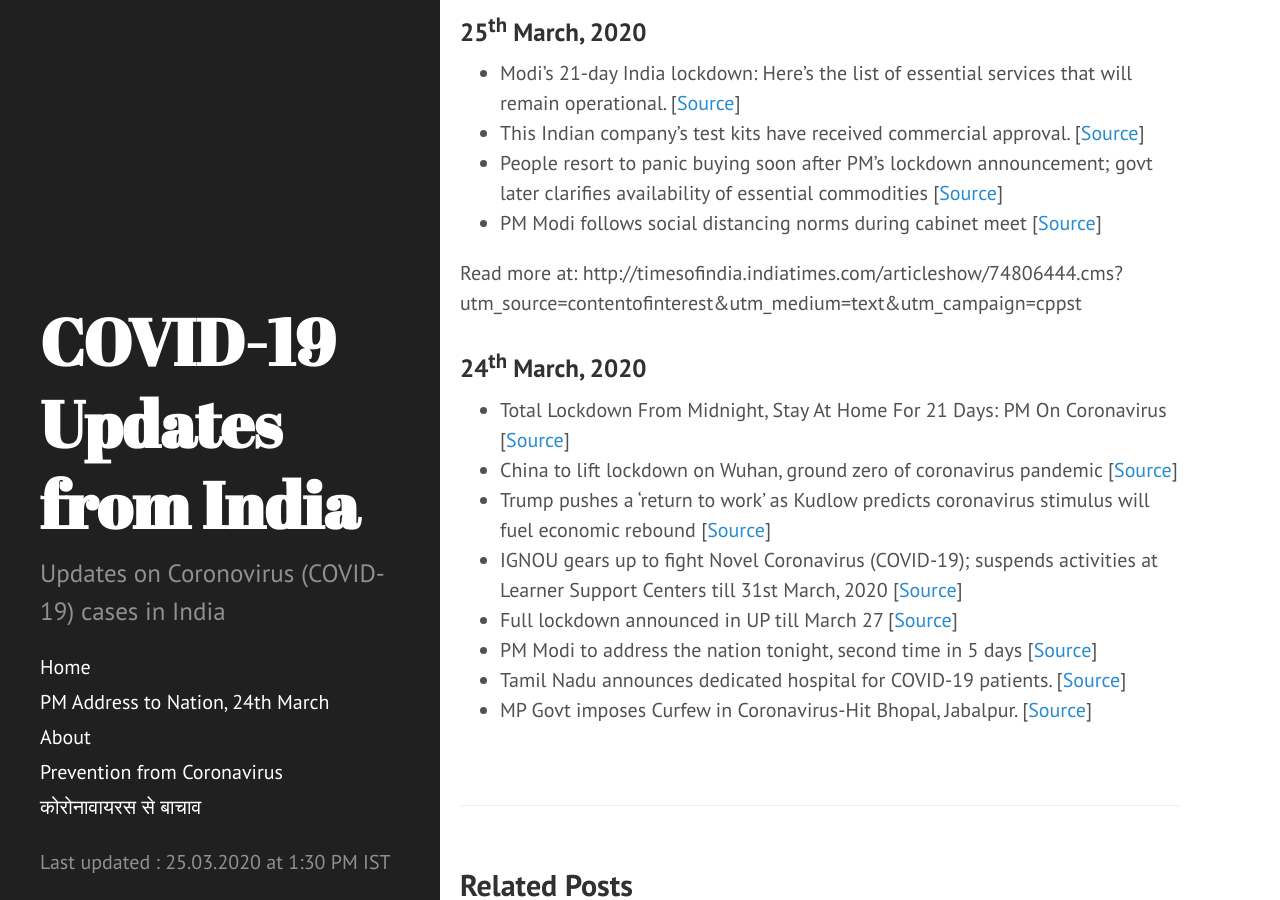
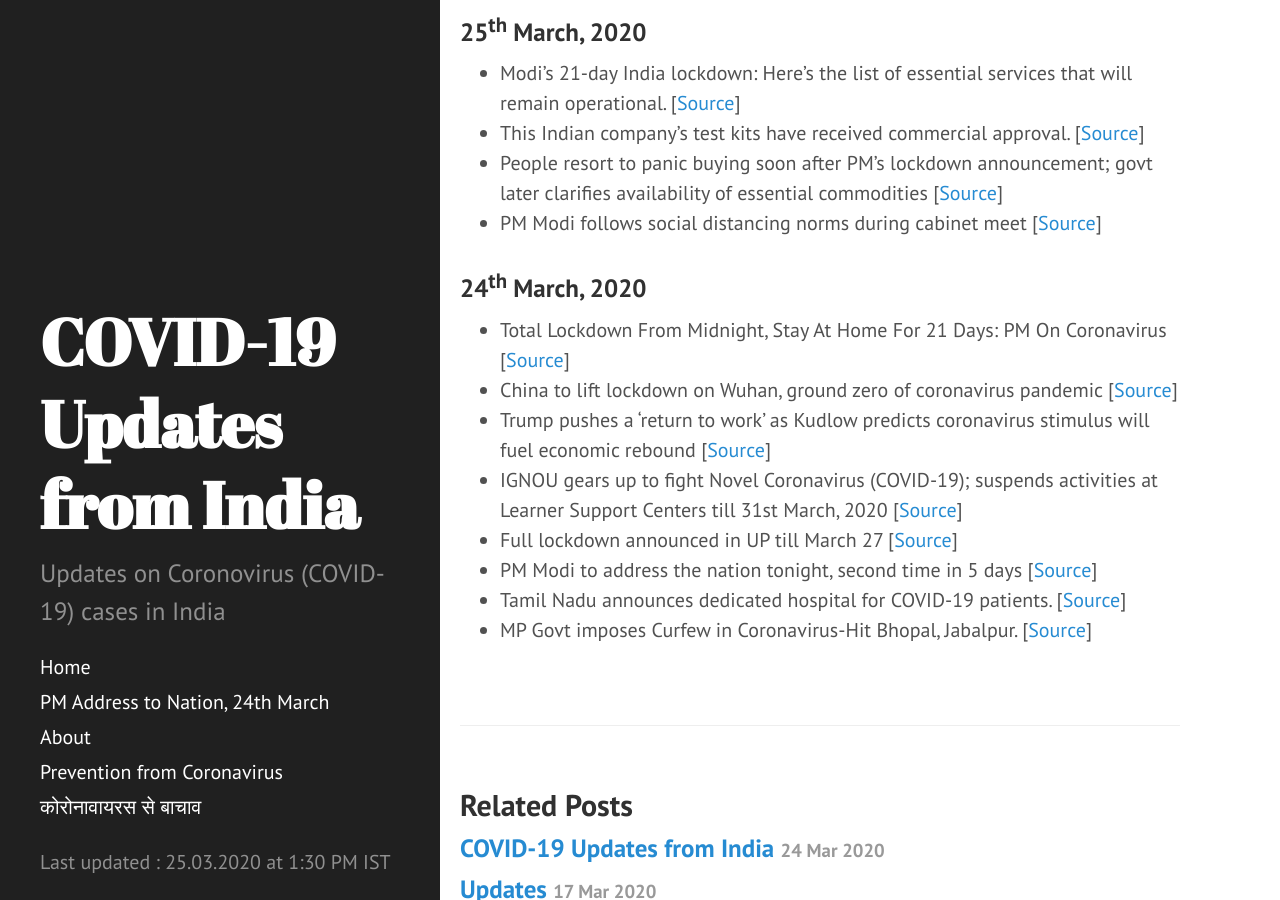
Before and after one commit to bhooraj/covid19updates-india, a Jekyll site: the page built from _posts/2020-03-24-Latest-updates.md, in a window 1280 px wide and 900 px high, scrolled down 1429 px. Built offline with Jekyll 4.4.1, drawn with Linux system fonts in a browser that asks for light colours.

Commit message:
Update 2020-03-24-Latest-updates.md

```diff
--- a/_posts/2020-03-24-Latest-updates.md
+++ b/_posts/2020-03-24-Latest-updates.md
@@ -16,8 +16,6 @@
 - People resort to panic buying soon after PM's lockdown announcement; govt later clarifies availability of essential commodities [[Source](https://www.firstpost.com/health/coronavirus-outbreak-people-resort-to-panic-buying-soon-after-pms-lockdown-announcement-govt-later-clarifies-availability-of-essential-commodities-8187371.html)]
 - PM Modi follows social distancing norms during cabinet meet [[Source](https://timesofindia.indiatimes.com/india/coronavirus-union-cabinet-meeting-underway-social-distancing-seen/articleshow/74806444.cms)]
 
-Read more at:
-http://timesofindia.indiatimes.com/articleshow/74806444.cms?utm_source=contentofinterest&utm_medium=text&utm_campaign=cppst
 
 ### 24<sup>th</sup> March, 2020
 - Total Lockdown From Midnight, Stay At Home For 21 Days: PM On Coronavirus [[Source](https://www.ndtv.com/india-news/pm-modi-on-coronavirus-with-janata-curfew-indians-showed-that-they-can-unite-for-a-common-cause-2200069)]
```
